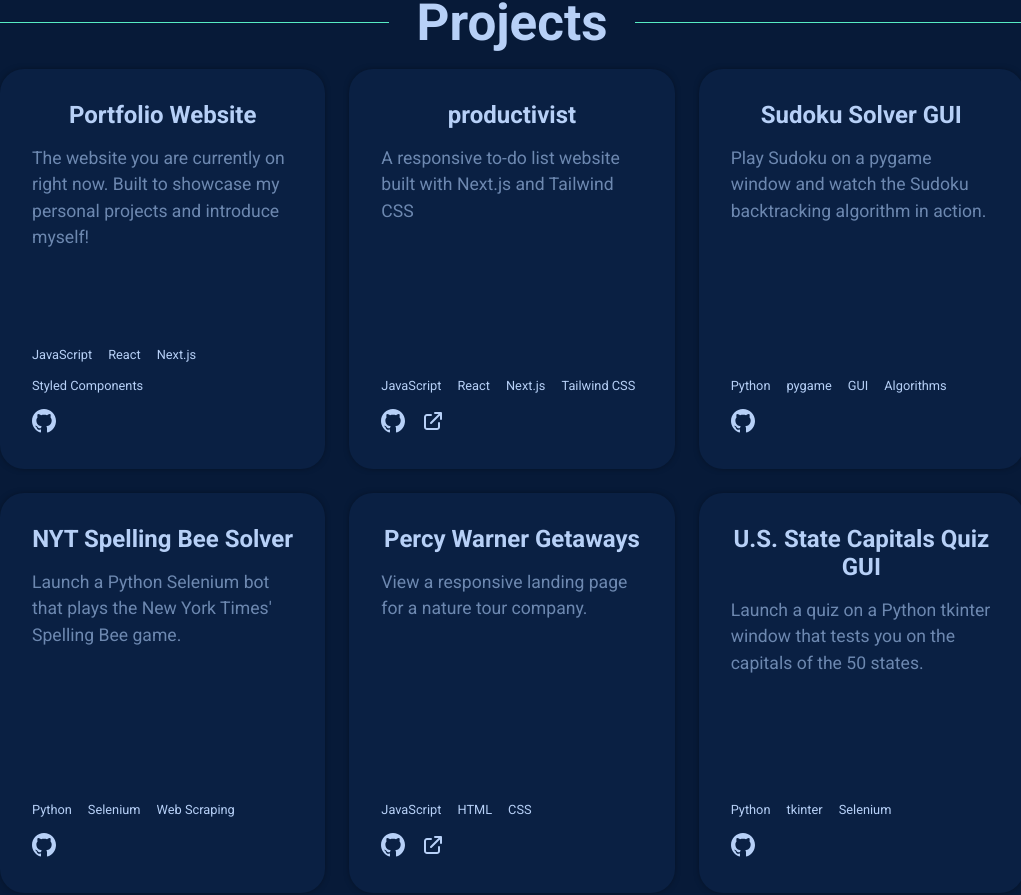
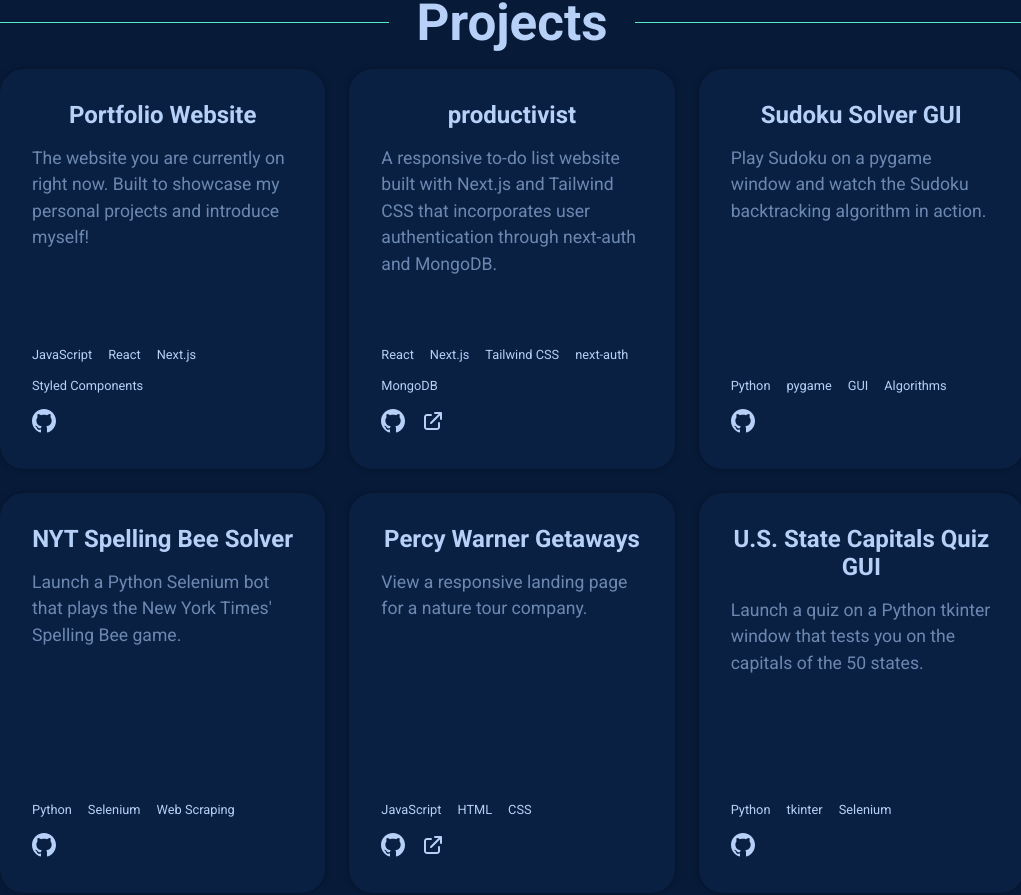
Before and after one commit to RudraPatel2003/rudrapatel, a Next.js app: page / in a window 1280 px wide. Shown: the part 1685-2580 px from the top of the page, without its empty margins (128-1149 px from the left). Built offline with nearby package versions, Linux system fonts and the light colour scheme.

Commit message:
Updates productivist information

```diff
--- a/src/config.js
+++ b/src/config.js
@@ -8,40 +8,45 @@
 export const projects = [
   {
     name: "Portfolio Website",
-    description: "The website you are currently on right now. Built to showcase my personal projects and introduce myself!",
+    description:
+      "The website you are currently on right now. Built to showcase my personal projects and introduce myself!",
     tags: ["JavaScript", "React", "Next.js", "Styled Components"],
-    githubLink: "https://github.com/RudraPatel2003/rudrapatel"
+    githubLink: "https://github.com/RudraPatel2003/rudrapatel",
   },
   {
     name: "productivist",
-    description: "A responsive to-do list website built with Next.js and Tailwind CSS",
-    tags: ["JavaScript", "React", "Next.js", "Tailwind CSS"],
+    description:
+      "A responsive to-do list website built with Next.js and Tailwind CSS that incorporates user authentication through next-auth and MongoDB.",
+    tags: ["React", "Next.js", "Tailwind CSS", "next-auth", "MongoDB"],
     githubLink: "https://github.com/RudraPatel2003/productivist",
-    externalLink: "https://productivist.netlify.app/"
+    externalLink: "https://productivist.vercel.app/",
   },
   {
     name: "Sudoku Solver GUI",
-    description: "Play Sudoku on a pygame window and watch the Sudoku backtracking algorithm in action.",
+    description:
+      "Play Sudoku on a pygame window and watch the Sudoku backtracking algorithm in action.",
     tags: ["Python", "pygame", "GUI", "Algorithms"],
-    githubLink: "https://github.com/RudraPatel2003/Sudoku_Solver_GUI"
+    githubLink: "https://github.com/RudraPatel2003/Sudoku_Solver_GUI",
   },
   {
     name: "NYT Spelling Bee Solver",
-    description: "Launch a Python Selenium bot that plays the New York Times' Spelling Bee game.",
+    description:
+      "Launch a Python Selenium bot that plays the New York Times' Spelling Bee game.",
     tags: ["Python", "Selenium", "Web Scraping"],
-    githubLink: "https://github.com/RudraPatel2003/NYT_Spelling_Bee_Solver"
+    githubLink: "https://github.com/RudraPatel2003/NYT_Spelling_Bee_Solver",
   },
   {
     name: "Percy Warner Getaways",
     description: "View a responsive landing page for a nature tour company.",
     tags: ["JavaScript", "HTML", "CSS"],
     githubLink: "https://github.com/RudraPatel2003/Percy_Warner_Getaways",
-    externalLink: "https://rudrapatel2003.github.io/Percy_Warner_Getaways/"
+    externalLink: "https://rudrapatel2003.github.io/Percy_Warner_Getaways/",
   },
   {
     name: "U.S. State Capitals Quiz GUI",
-    description: "Launch a quiz on a Python tkinter window that tests you on the capitals of the 50 states.",
+    description:
+      "Launch a quiz on a Python tkinter window that tests you on the capitals of the 50 states.",
     tags: ["Python", "tkinter", "Selenium"],
-    githubLink: "https://github.com/RudraPatel2003/US_State_Capitals_Quiz_GUI"
-  }
+    githubLink: "https://github.com/RudraPatel2003/US_State_Capitals_Quiz_GUI",
+  },
 ];
```
